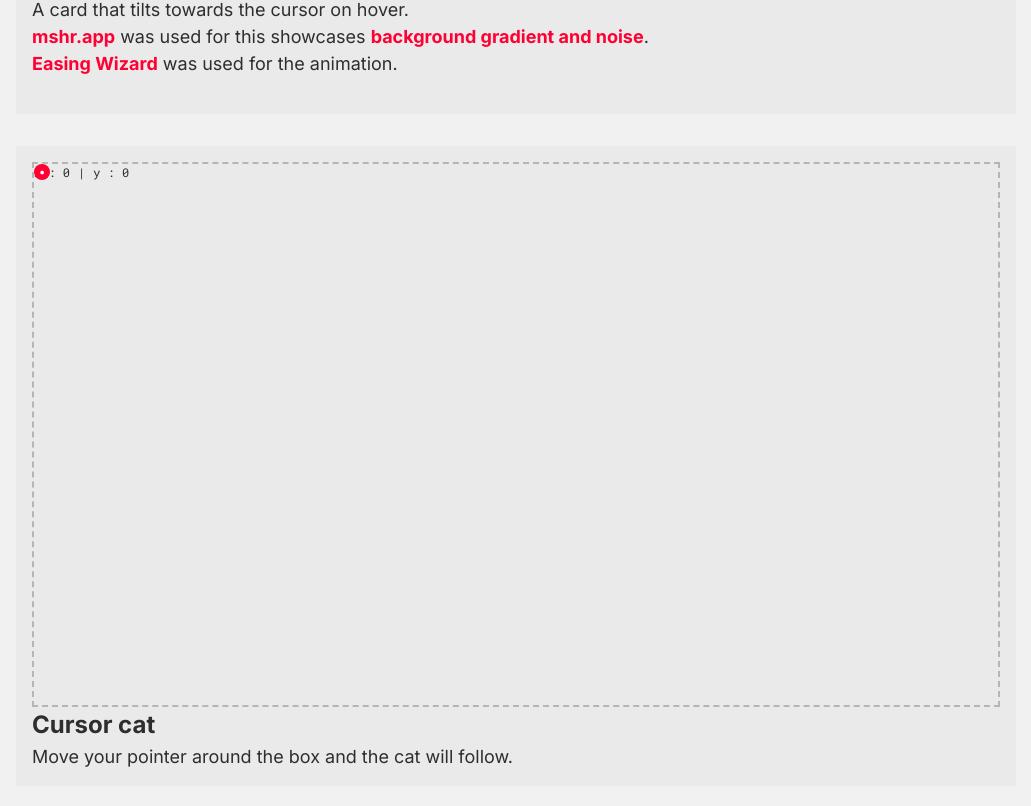
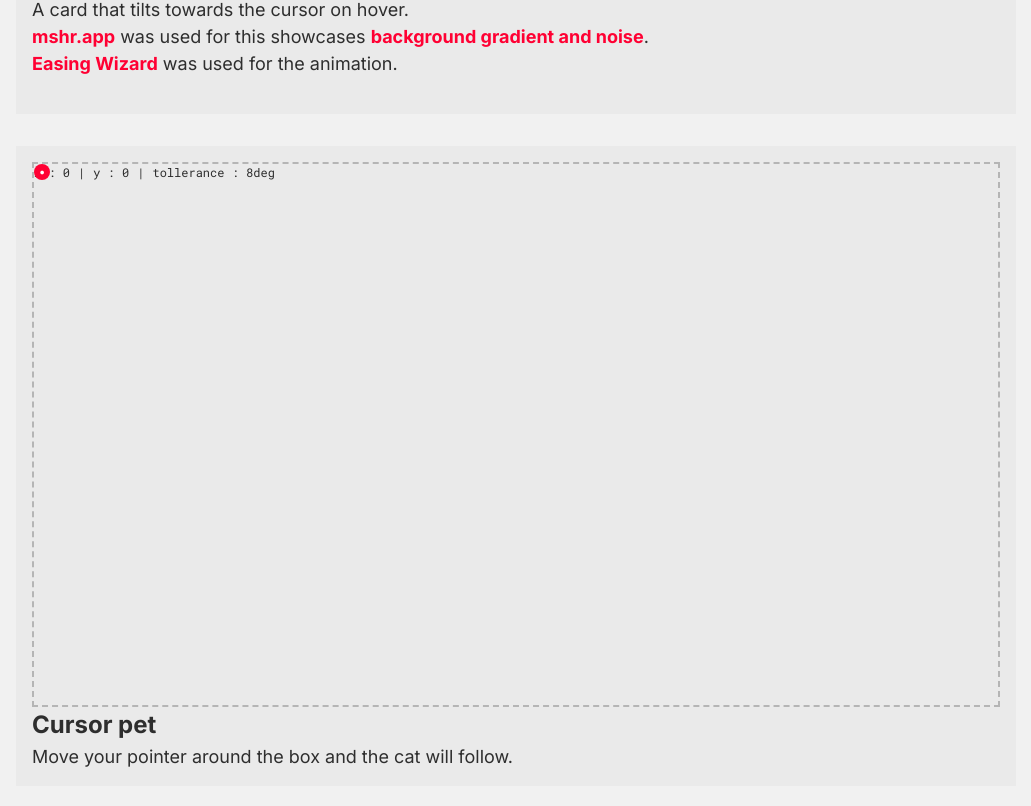
Before and after one commit to BigBadBodyPillow/snippets, a SvelteKit app: page / in a window 1280 px wide. Shown: the part 3570-4376 px from the top of the page, without its empty margins (119-1150 px from the left). Built offline with nearby package versions, Linux system fonts and the light colour scheme.

Commit message:
added more logging

```diff
--- a/src/components/Cursor/Cursor.svelte
+++ b/src/components/Cursor/Cursor.svelte
@@ -121,13 +121,15 @@
       <span>x : {petPosition.x}</span>
       <div class="separator">|</div>
       <span>y : {petPosition.y}</span>
+      <div class="separator">|</div>
+      <span>tollerance : {degreeTolerance}deg</span>
       <div class="separator">{movementDirections.length ? '|' : undefined}</div>
       <span>{movementDirections.length ? movementDirections.join(', ') : undefined}</span>
     </div>
   </div>
 
   <div class="about">
-    <h2 class="title">Cursor cat</h2>
+    <h2 class="title">Cursor pet</h2>
     <p class="description">Move your pointer around the box and the cat will follow.</p>
   </div>
 </section>
```
